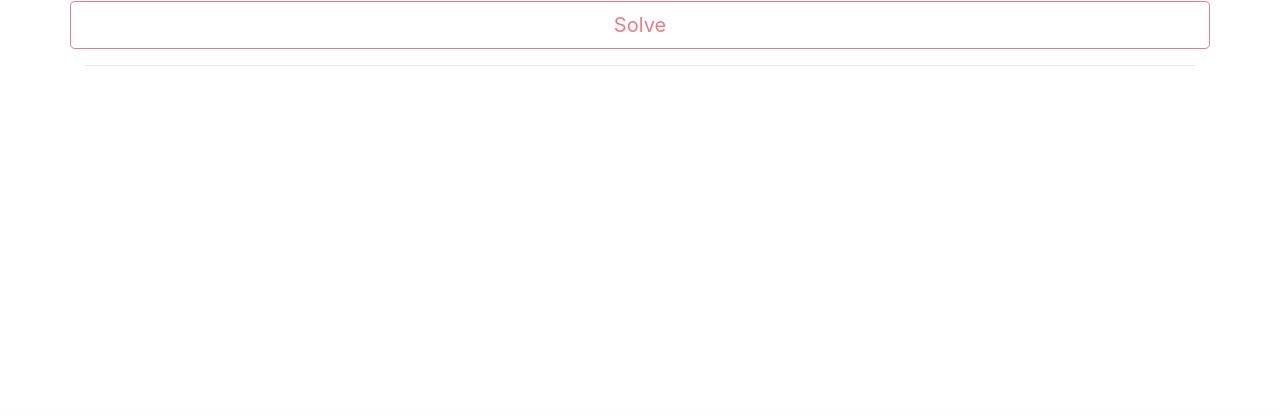
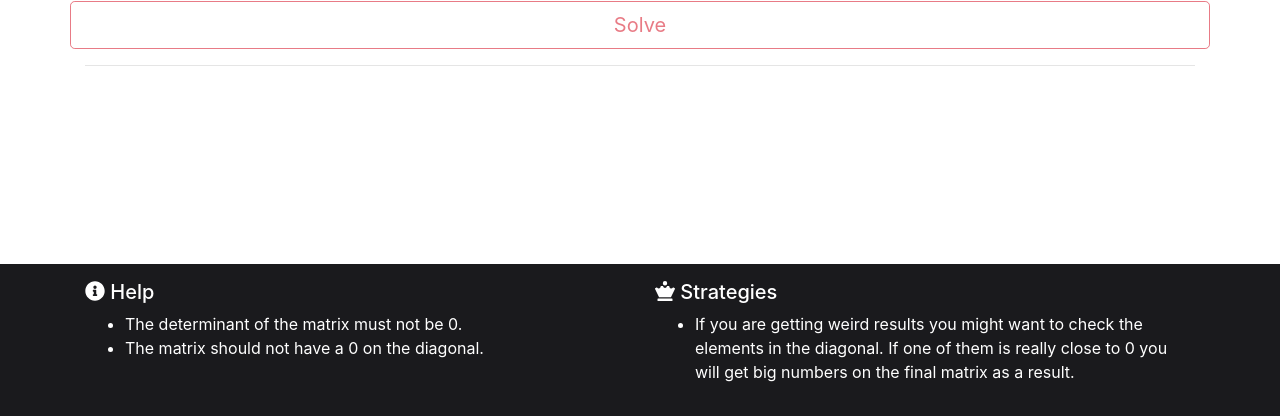
Before and after one commit to jjescuderv/WebNumeric, a Flask app: page /direct_methods in a window 1280 px wide. Shown: the part 387-803 px from the top of the page. Before the commit the page ends 453 px from the top, so only its background shows below. Run offline with Flask 2, Linux system fonts and the light colour scheme; parts of the project's set-up code (start-up, migrations or seed data) failed here and were passed over; some libraries are stand-ins or nearby versions.

Commit message:
New footer

```diff
--- a/Gauss_partial_pivoting.py
+++ b/Gauss_partial_pivoting.py
@@ -11,6 +11,7 @@ def gauss_partial_pivoting(n, mat, vec):
 
     det = np.linalg.det(A)
     if(det == 0):
+        errors.append(A)
         errors.append("The matrix must be non singular")
         return errors
 
--- a/Gauss_simple.py
+++ b/Gauss_simple.py
@@ -11,6 +11,7 @@ def gauss_simple(n, mat, vec):
 
     det = np.linalg.det(A)
     if(det == 0):
+        errors.append(A)
         errors.append("The matrix must be non singular")
         return errors
 
--- a/Gauss_total_pivoting.py
+++ b/Gauss_total_pivoting.py
@@ -12,6 +12,7 @@ def gauss_total_pivoting(n, mat, vec):
 
     det = np.linalg.det(A)
     if(det == 0):
+        errors.append(A)
         errors.append("The matrix must be non singular")
         return errors
 
--- a/templates/layouts/master.html
+++ b/templates/layouts/master.html
@@ -7,6 +7,8 @@
 
     <link rel="shortcut icon" href="{{ url_for('static' , filename = 'imgs/favicon.ico') }}">
     <title>{% block title %}  {% endblock %}</title>
+
+    <script src="https://use.fontawesome.com/releases/v5.13.0/js/all.js" crossorigin="anonymous"></script>
 
     <link rel="stylesheet" href="{{ url_for('static', filename='css/custom.css') }}">
     <link rel="stylesheet" href="https://cdn.jsdelivr.net/npm/bootstrap@4.5.3/dist/css/bootstrap.min.css"
@@ -92,17 +94,32 @@
         {% endblock %}
         </h3>
     </div>
-    <div class="container">
+    <div class="container" style="min-height: 50vh;">
         {% block content %}
 
         {% endblock %}
     </div>
 
-    <footer class="py-4 page-footer">
+    <footer class="text-white mt-5" style="background-color: #1a1a1d">
         <div class="container justify-content-center">
-            {% block footer %}
+            <div class="row">
+                <div class="col-lg-6 py-3">
+                    <h5><i class="fas fa-info-circle"></i> Help</h5>
+                    <ul>
+                        {% block footer_help %}
 
-            {% endblock %}
+                        {% endblock %}
+                    </ul>
+                </div>
+                <div class="col-lg-6 py-3">
+                    <h5><i class="fas fa-chess-queen"></i> Strategies</h5>
+                    <ul>
+                        {% block footer_strategies %}
+
+                        {% endblock %}
+                    </ul>
+                </div>
+            </div>
         </div>
     </footer>
 
--- a/templates/matrices/direct_methods.html
+++ b/templates/matrices/direct_methods.html
@@ -29,11 +29,11 @@ Direct methods for solving linear systems
 
     <hr>
 
-    {% if result|length == 1  %}
+    {% if result|length == 2  %}
     <div class="row justify-content-center" id="error_msg">
         <div class="text-center p-2 rounded" style="background-color:#bf033b">
             <h5> Error </h5>
-                <h5> {{ result[0] }} </h5>
+            <h5> {{ result[1] }} </h5>
             <p style="color:white"> Check the 'help' section for more information. </p>
         </div>
     </div>
@@ -73,7 +73,7 @@ Direct methods for solving linear systems
     </span>
 </div>
 
-{% if result|length > 1  %}
+{% if result|length > 2  %}
 <div id="results">
     <span>
         {% for i in range(result[1]|length): %}
@@ -100,11 +100,33 @@ Direct methods for solving linear systems
         </span>
     </span>
 </div>
+{% elif result|length == 2 %}
+<div id="results">
+    <span>
+        $$Matrix \>\> given$$
+        $$\begin{pmatrix}
+            {% for i in range(result[0]|length): %}
+                &
+                {% for j in range(result[0][i]|length): %}
+                    {{'%0.6f'| format(result[0][i][j]|float)}} &
+                {% endfor %}
+                \\
+            {% endfor %}
+        \end{pmatrix}$$
+        $$Determinant = 0$$
+    </span>
+</div>
 {% endif %}
 
 {% endblock %}
 
-{% block footer %}
+{% block footer_help %}
+    <li>The determinant of the matrix must not be 0.</li>
+    <li>The matrix should not have a 0 on the diagonal.</li>
+{% endblock %}
+
+{% block footer_strategies %}
+    <li>If you are getting weird results you might want to check the elements in the diagonal. If one of them is really close to 0 you will get big numbers on the final matrix as a result.</li>
 {% endblock %}
 
 {% block script %}
```
Lines whose indentation alone changed are shown as unchanged.
